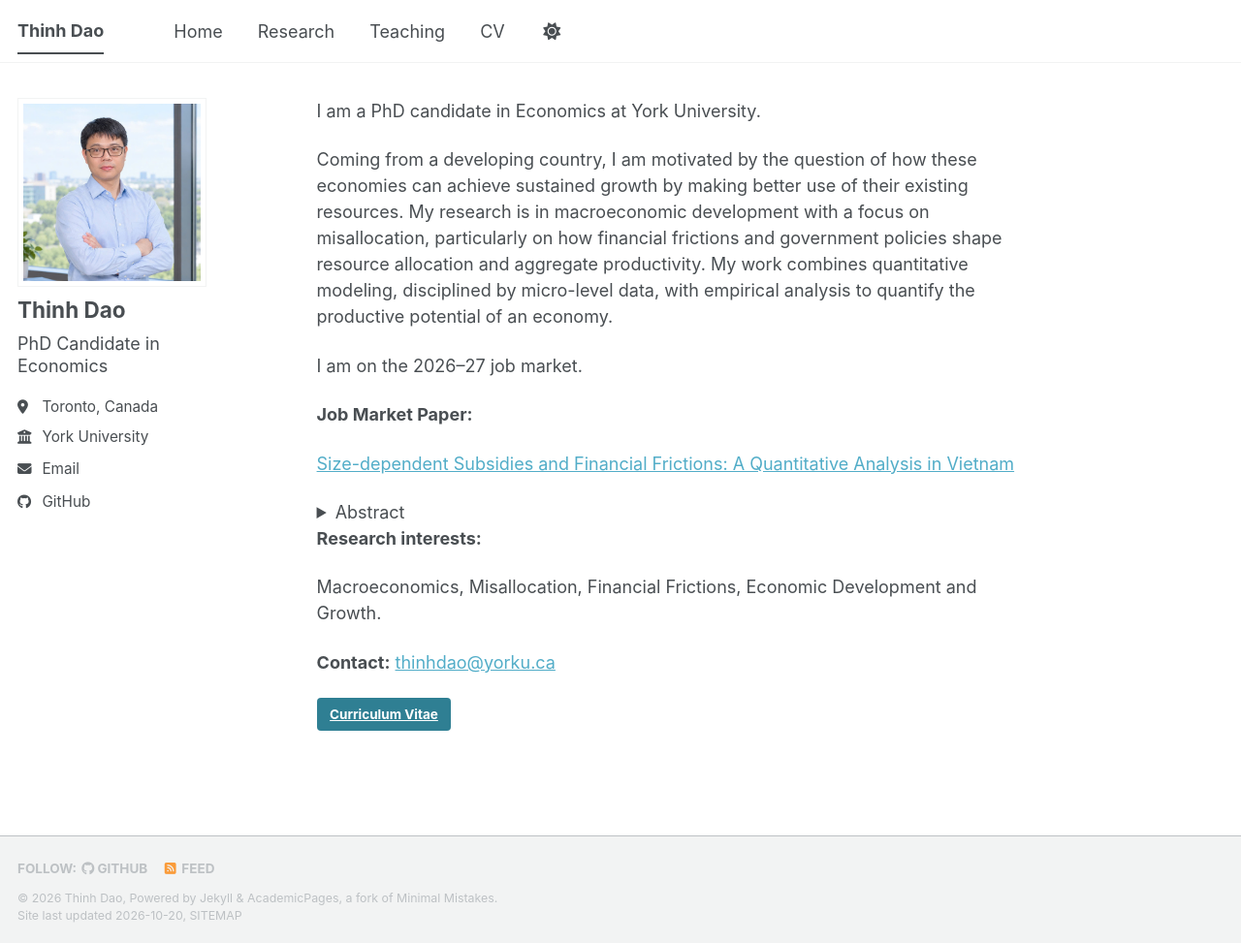
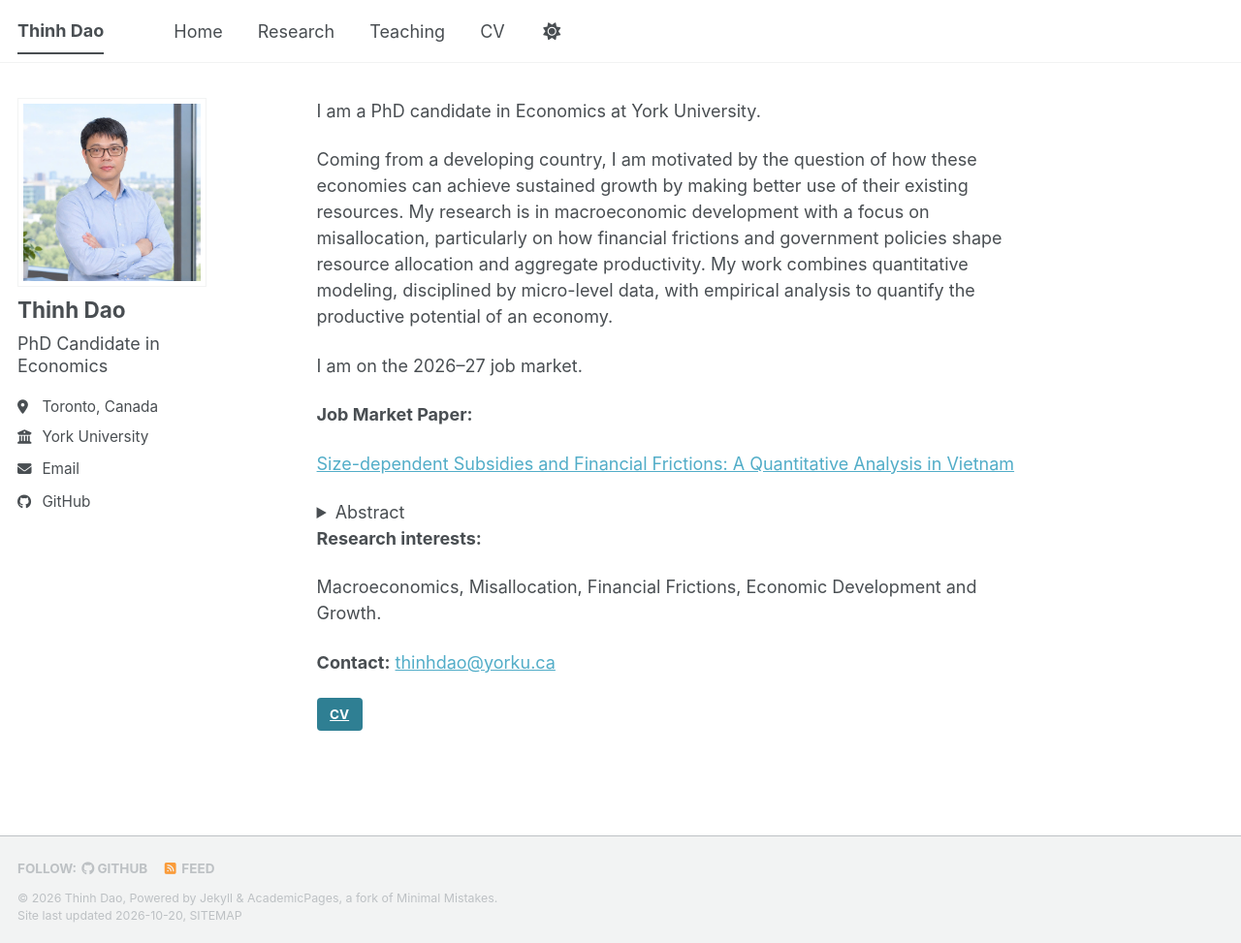
Before and after one commit to thinh-dao-econ/thinh-dao-econ.github.io, a Jekyll site: the page built from _pages/about.md, in a window 1280 px wide and 973 px high. Shown: the whole window at 97% size. Built offline with Jekyll 4.4.1, drawn with Linux system fonts in a browser that asks for light colours; a style sheet for code colours, icons or effects is not loaded.

Commit message:
Update CV link in about page

```diff
--- a/_pages/about.md
+++ b/_pages/about.md
@@ -30,4 +30,4 @@ Macroeconomics, Misallocation, Financial Frictions, Economic Development and Gro
 
 **Contact:** [thinhdao@yorku.ca](mailto:thinhdao@yorku.ca)
 
-[Curriculum Vitae](/files/Dao_CV.pdf){: .btn .btn--primary}
+[CV](/files/Thinh_Dao_CV.pdf){: .btn .btn--primary}
```
